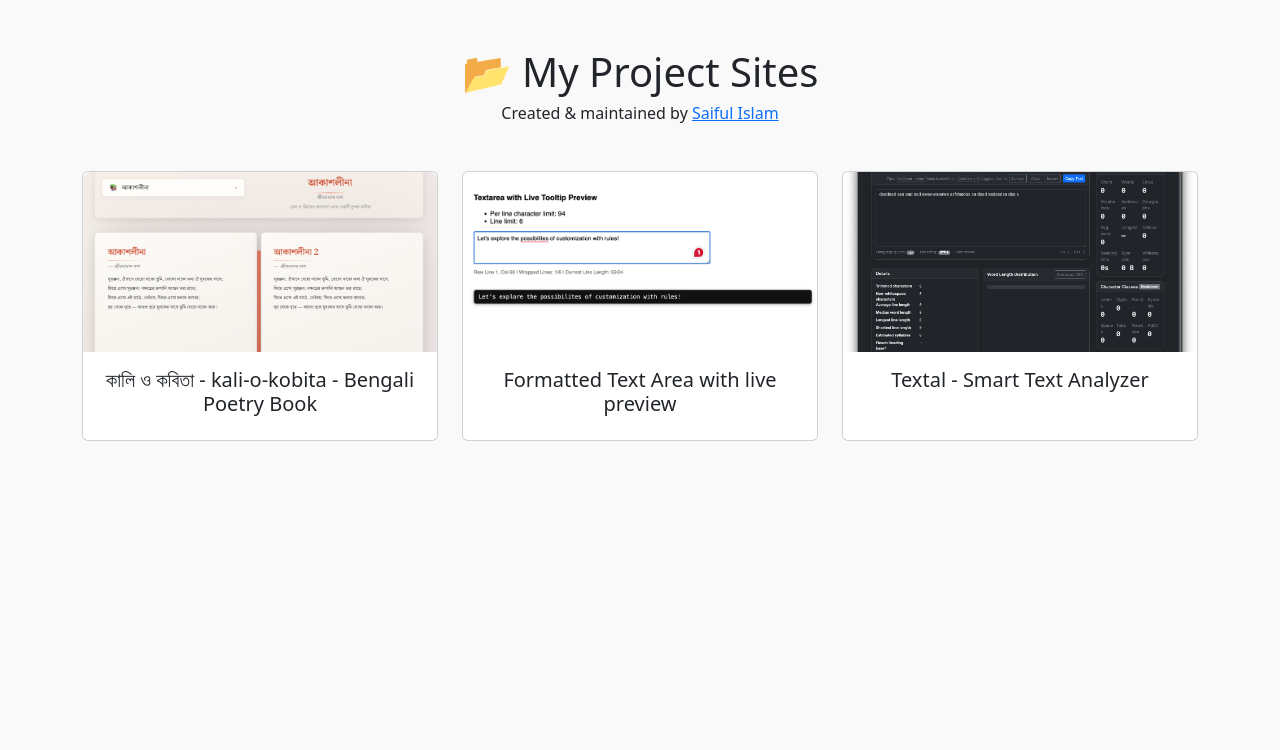
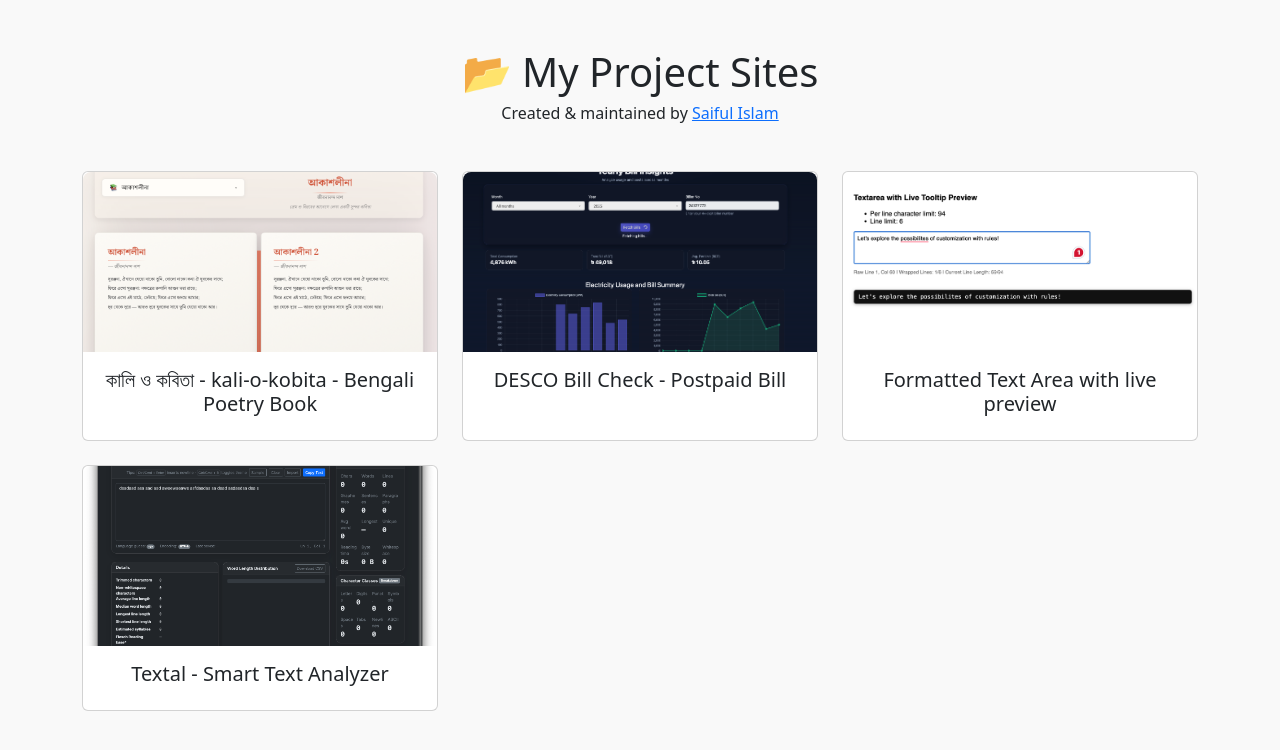
Before and after one commit to saifulislamconnect/saifulislamconnect.github.io, a plain HTML site: page index.html in a window 1280 px wide. Drawn offline with nearby package versions, Linux system fonts and the light colour scheme.

Commit message:
Added link to Desco bill utility site

```diff
--- a/index.html
+++ b/index.html
@@ -48,14 +48,19 @@
             img: "assets/images/kali-o-kobita.png?text=Project+0+Preview"
         },
         {
+            title: "DESCO Bill Check - Postpaid Bill",
+            url: "https://utility.page.gd",
+            img: "assets/images/desco-bill-utility.png?text=Project+1+Preview"
+        },
+        {
             title: "Formatted Text Area with live preview",
             url: "https://saifulislamconnect.github.io/rich-input-formatting",
-            img: "assets/images/textarea-rnd.png?text=Project+1+Preview"
+            img: "assets/images/textarea-rnd.png?text=Project+2+Preview"
         },
         {
             title: "Textal - Smart Text Analyzer",
             url: "https://saifulislamconnect.github.io/textal",
-            img: "assets/images/textal.png?text=Project+2+Preview"
+            img: "assets/images/textal.png?text=Project+3+Preview"
         }
     ];
 
```
Also changed, not shown: assets/images/desco-bill-utility.png (added).
